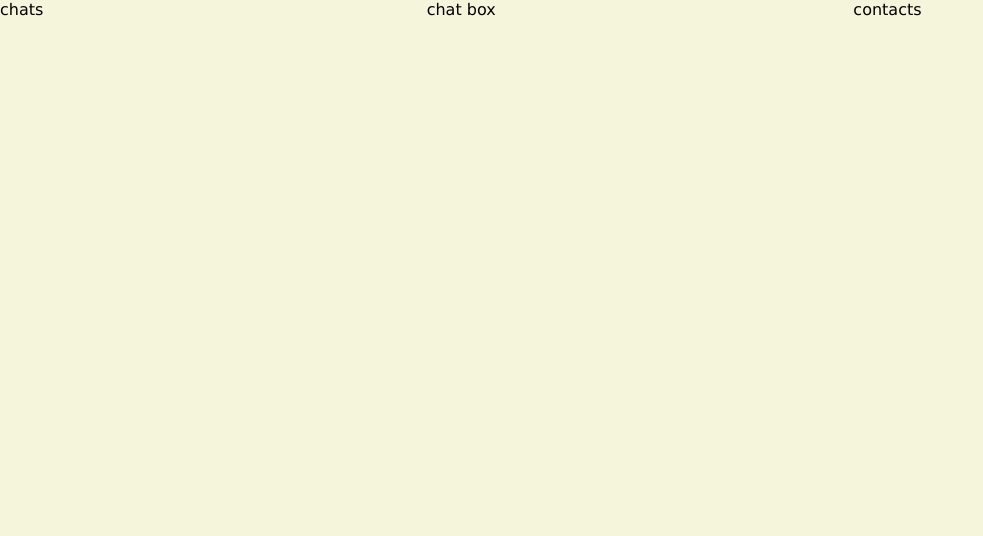
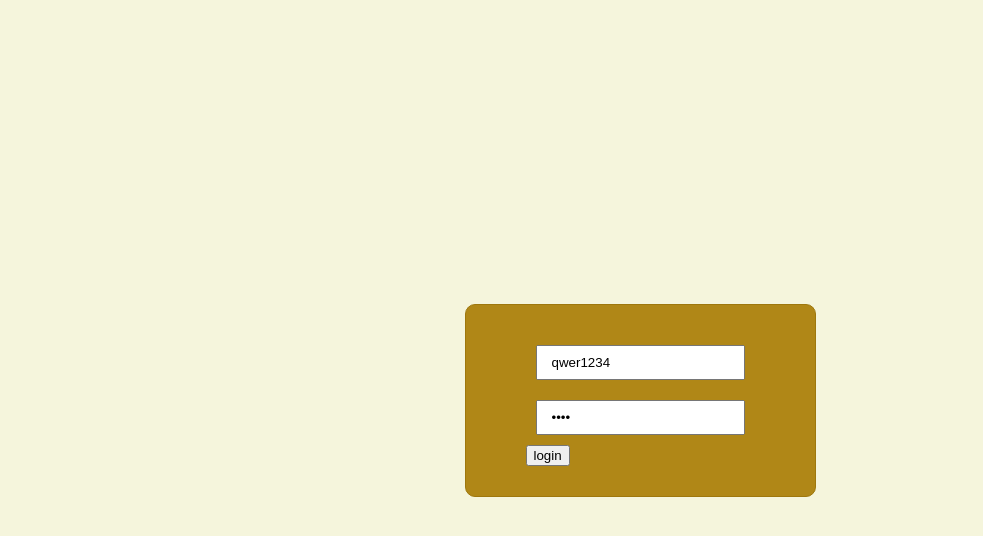
Before and after one commit to maciejsz123/chat, a React (Create React App) app in the folder chat/: page / in a window 1280 px wide. Shown: the top 536 px of the page, without its empty margins (0-983 px from the left). Built offline with nearby package versions, Linux system fonts and the light colour scheme.

Commit message:
redux added

```diff
--- a/chat/package.json
+++ b/chat/package.json
@@ -11,6 +11,7 @@
     "react-dom": "^17.0.2",
     "react-redux": "^7.2.6",
     "react-scripts": "4.0.3",
+    "redux-thunk": "^2.4.1",
     "web-vitals": "^1.1.2"
   },
   "scripts": {
--- a/chat/src/App.js
+++ b/chat/src/App.js
@@ -1,13 +1,15 @@
 import './App.sass';
 import MainPage from './components/mainPage/mainPage';
-import LoginForm from './components/loginForm/loginForm';
+import { Provider } from 'react-redux';
+import store from './redux/store';
 
 function App() {
-  const logged = true;
   return (
-    <div className="app">
-      {logged ? <MainPage /> : <LoginForm />}
-    </div>
+    <Provider store={store}>
+      <div className="app">
+        <MainPage />
+      </div>
+    </Provider>
   );
 }
 
--- a/chat/src/components/loginForm/loginForm.jsx
+++ b/chat/src/components/loginForm/loginForm.jsx
@@ -1,9 +1,48 @@
 import React from 'react';
+import './loginForm.sass';
+import { connect } from 'react-redux';
+import { setLogin, setPassword } from '../../redux/actions/userActions';
 
 function LoginForm(props) {
   return (
-    <div>chat box</div>
+    <div id='login-page'>
+      <div className='login-form'>
+        <div>
+
+          <input
+            type='text'
+            placeholder='login'
+            className='login-input'
+            maxLength='20'
+            value={props.user.login}
+            onChange={e => props.setLogin(e.target.value)}
+          />
+
+        </div>
+        <div>
+
+          <input
+            type='password'
+            placeholder='password'
+            className='login-input'
+            maxLength='20'
+            value={props.user.password}
+            onChange={e => props.setPassword(e.target.value)}
+          />
+
+        </div>
+        <div>
+          <button type='button'>login</button>
+        </div>
+      </div>
+    </div>
   )
 }
 
-export default LoginForm;
+const mapStateToProps = state => {
+  return {
+    user: state.user
+  }
+}
+
+export default connect(mapStateToProps, { setLogin, setPassword })(LoginForm);
--- a/chat/src/components/loginForm/loginForm.sass
+++ b/chat/src/components/loginForm/loginForm.sass
@@ -0,0 +1,18 @@
+@import '../../App.sass'
+
+#login-page
+  background-color: $main-bg-color
+  height: 100vh
+  display: flex
+  justify-content: center
+  align-items: center
+
+.login-form
+  border: 1px solid #9e770d
+  border-radius: 10px
+  padding: 30px 60px
+  background-color: #b08717
+
+.login-input
+  padding: 8px 14px
+  margin: 10px
--- a/chat/src/components/mainPage/mainPage.jsx
+++ b/chat/src/components/mainPage/mainPage.jsx
@@ -2,9 +2,15 @@ import React from 'react';
 import Chats from '../chats/chats';
 import ChatBox from '../chatBox/chatBox';
 import Contacts from '../contacts/contacts';
+import LoginForm from '../loginForm/loginForm';
+import { connect } from 'react-redux';
 import './mainPage.sass';
 
 function MainPage(props) {
+  if(!props.logged) {
+    return <LoginForm />
+  } else {
+
     return (
       <div id="main-page-screen">
         <Chats />
@@ -13,5 +19,12 @@ function MainPage(props) {
       </div>
     )
   }
+}
 
-export default MainPage;
+const mapStateToProps = state => {
+  return {
+    logged: state.user.logged
+  }
+}
+
+export default connect(mapStateToProps)(MainPage);
--- /dev/null
+++ b/chat/src/redux/actions/types.js
@@ -0,0 +1,2 @@
+export const SET_LOGIN = 'SET_LOGIN';
+export const SET_PASSWORD = 'SET_PASSWORD';
--- /dev/null
+++ b/chat/src/redux/actions/userActions.js
@@ -0,0 +1,15 @@
+import { SET_LOGIN, SET_PASSWORD } from './types';
+
+export const setLogin = (value) => dispatch => {
+  dispatch({
+    type: SET_LOGIN,
+    payload: value
+  })
+}
+
+export const setPassword = (value) => dispatch => {
+  dispatch({
+    type: SET_PASSWORD,
+    payload: value
+  })
+}
--- /dev/null
+++ b/chat/src/redux/reducers/index.js
@@ -0,0 +1,6 @@
+import { combineReducers } from 'redux';
+import userReducer from './userReducer';
+
+export default combineReducers({
+  user: userReducer
+});
--- /dev/null
+++ b/chat/src/redux/reducers/userReducer.js
@@ -0,0 +1,24 @@
+import { SET_LOGIN, SET_PASSWORD } from '../actions/types';
+
+const initialState = {
+  login: 'qwer1234',
+  password: 'qwer',
+  logged: false
+}
+
+export default function reducer(state = initialState, action) {
+  switch(action.type) {
+    case SET_LOGIN:
+      return {
+        ...state,
+        login: action.payload
+      }
+    case SET_PASSWORD:
+      return {
+        ...state,
+        password: action.payload
+      }
+    default:
+      return state
+  }
+}
--- /dev/null
+++ b/chat/src/redux/store/index.js
@@ -0,0 +1,13 @@
+import { createStore, applyMiddleware } from 'redux';
+import thunk from 'redux-thunk';
+import rootReducer from '../reducers';
+
+const initialStore = {
+
+};
+
+let middleware = [thunk];
+
+const store = createStore(rootReducer, initialStore, applyMiddleware(...middleware));
+
+export default store;
```
Also changed, not shown: 1 other file (tests, documents, lock files or other folders). Lines whose indentation alone changed are shown as unchanged.
